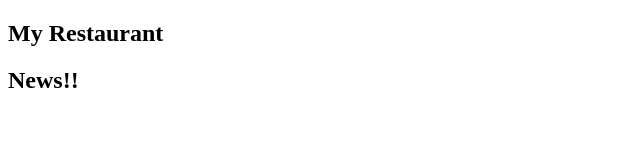
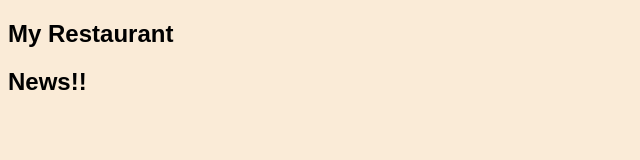
Before and after one commit to Giuliafed/my-restaurant, a plain HTML site: page index.html in a window 1280 px wide. Shown: the whole page, without its empty margins (0-640 px from the left). Drawn offline with Linux system fonts and the light colour scheme.

Commit message:
styling body element

```diff
--- a/index.html
+++ b/index.html
@@ -4,6 +4,7 @@
     <meta charset="UTF-8">
     <meta name="viewport" content="width=device-width, initial-scale=1.0">
     <title>Document</title>
+    <link rel="stylesheet" href="style.css">
 </head>
 <body>
     <header>
--- /dev/null
+++ b/style.css
@@ -0,0 +1,4 @@
+body {
+    background-color: antiquewhite;
+    font-family: Arial, Helvetica, sans-serif;
+}
```
